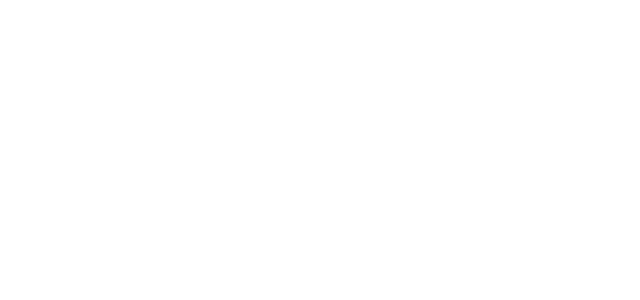
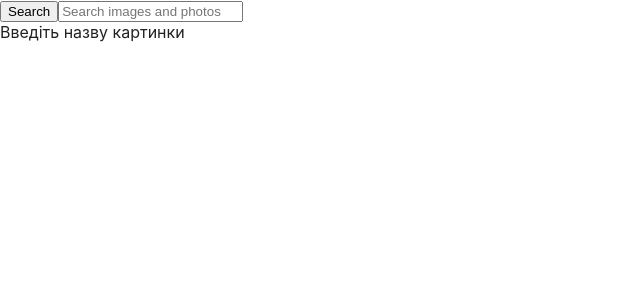
Before and after one commit to Viking3045/goit-react-hw-03-image-finder, a React (Create React App) app: page / in a window 1280 px wide. Shown: the top 300 px of the page, without its empty margins (0-640 px from the left). Built offline with nearby package versions, Linux system fonts and the light colour scheme.

Commit message:
add fetch, loader,Searchbar and ImageGallery

```diff
--- a/package.json
+++ b/package.json
@@ -9,7 +9,9 @@
     "@testing-library/user-event": "^13.5.0",
     "react": "^18.1.0",
     "react-dom": "^18.1.0",
+    "react-loader-spinner": "^5.3.4",
     "react-scripts": "5.0.1",
+    "react-toastify": "^9.1.2",
     "web-vitals": "^2.1.3"
   },
   "scripts": {
--- a/src/components/App.jsx
+++ b/src/components/App.jsx
@@ -1,7 +1,70 @@
-export const App = () => {
-  return (
-    <div>
+import React from 'react';
+// import { ToastContainer} from 'react-toastify';
+// import css from './Searchbar/Searchbar.module.css'
+import Searchbar from "./Searchbar/Searchbar";
+import ImageGallery from "./ImageGallery/ImageGallery";
 
-    </div>
-  );
+export class App extends React.Component {
+state={name:''}
+
+
+  handleFormSubmit = name => {
+    this.setState({ name })
+  }
+  render() {
+    return (
+      <div>
+        <Searchbar onSubmit={this.handleFormSubmit} />
+        <ImageGallery name={this.state.name} />
+        {/* <ToastContainer autoClose={5000}/> */}
+     </div>
+   )
+ }
 };
+
+
+
+//  state = {
+//     img: null,
+//     loading:false,
+//   }
+//   componentDidMount() {
+//   //   this.setState({ loading: true })
+//   //   fetch(
+//   //     'https://pixabay.com/api/?q=cat&page=1&key=34850803-a728da3cec220ddd15679bd1c&image_type=photo&orientation=horizontal&per_page=12'
+//   //   )
+//   //     .then(res => res.json())
+//   //     .then(img => this.setState({ img })).finally(()=>{this.setState(({loading:false}))});
+//   //   //  console.log(this.state.img.hits)
+//   // }
+//   render() {
+//     // console.log(this.state.img.hits)
+//     return (
+//       <div>
+//         {/* <header className={css.searchbar}>
+//             <form className={css.form}>
+//               <button type="submit" className={css.button}>
+//                 <span className={css.buttonLabel}>Search</span>
+//     </button>
+
+//     <input
+//                 className={css.input}
+//       type="text"
+//       // autocomplete="off"
+//       // autofocus
+//       placeholder="Search images and photos"
+//     />
+//   </form>
+//         </header>
+//         {this.state.loading && <h1>Завантажуємо</h1>}
+//         {this.state.img && (
+//           <ul className={css.gallery}>
+//             <li>likes:{this.state.img.total}</li>
+//       </ul>
+//         )}
+//         */}
+//          <Searchbar/>
+//         {/* <ImageGallery/>  */}
+//       </div>
+//     );
+//   }
--- a/src/components/ImageGallery/ImageGallery.jsx
+++ b/src/components/ImageGallery/ImageGallery.jsx
@@ -0,0 +1,92 @@
+import React from 'react';
+import Loader from 'components/Loader/Loader';
+// import ImageGalleryItem from 'components/ImageGalleryItem/ImageGalleryItem';
+import css from './ImageGallery.module.css';
+
+class ImageGallery extends React.Component {
+  state = {
+    img: null,
+    error: null,
+    status:'idle',
+  };
+  componentDidUpdate(prevProps, prevState) {
+    if (prevProps.name !== this.props.name) {
+      //   console.log('1prevProps:', prevProps.name);
+      //   console.log('2pokemonInfo:', this.props.name);
+      //   console.log('щось змінилось');
+      this.setState({ status:'pending'});
+      setTimeout(() => {
+        fetch(
+          `https://pixabay.com/api/?q=${this.props.name}&page=1&key=34850803-a728da3cec220ddd15679bd1c&image_type=photo&orientation=horizontal&per_page=12`
+        )
+          .then(responce => {
+            if (responce.ok) {
+              return responce.json()
+            }
+            return Promise.reject(new Error('Всепропало2222'))
+          })
+          .then(img => this.setState({ img, status:'resolved' }))
+          .catch(error => this.setState({ error, status:'rejected' }))
+          // .finally(() => this.setState({ loading: false }));
+      }, 1000);
+    }
+  }
+  render() {
+    const { img, error, status } = this.state;
+    // img && console.log(img.hits)
+    // const { name } = this.props;
+    //     img && img.hits.map(({ previewURL, id }) => (
+    // console.log(previewURL)
+    // )
+    // )
+
+    if (status === 'idle') {
+      return <div>Введіть назву картинки</div>
+    }
+
+    if (status === 'pending') {
+      return <Loader />
+    }
+
+    if (status === 'rejected') {
+      return <h2>{error.message}</h2>
+    }
+
+    if (img.hits.length=== 0) {
+      return <h1>Вибачте, картинка {this.props.name}відсутня в нашому сервісі</h1>
+    }
+
+    if (status === 'resolved') {
+      return <ul className={css.gallery}>
+          {img.hits.map(({ previewURL, id, tag }) => (
+              <li key={id}>
+                <img src={previewURL} width="300" height="300" alt={tag} />
+              </li>
+            ))}
+        </ul>
+    }
+    // return (
+    //   <div>
+    //     {/* {error && <h2>{error.message}</h2>} */}
+
+    //     {/* {loading && <Loader />} */}
+    //     {/* {!name && <div>Введіть назву картинки</div>} */}
+    //     <ul className={css.gallery}>
+    //       {/* {img && <li>
+    //         <img src={img.hits.imageURL} width='300' alt="" />
+    //               </li>
+    //       } */}
+
+    //       {img &&
+    //         img.hits.map(({ previewURL, id, tag }) => (
+    //           <li key={id}>
+    //             <img src={previewURL} width="300" height="300" alt={tag} />
+    //           </li>
+    //         ))}
+    //     </ul>
+    //   </div>
+    // );
+  }
+}
+
+export default ImageGallery;
--- a/src/components/ImageGallery/index.js
+++ b/src/components/ImageGallery/index.js
@@ -0,0 +1 @@
+export {default} from './ImageGallery'
--- a/src/components/ImageGalleryItem/index.js
+++ b/src/components/ImageGalleryItem/index.js
@@ -0,0 +1 @@
+export {default} from './ImageGalleryItem'
--- a/src/components/Loader/Loader.jsx
+++ b/src/components/Loader/Loader.jsx
@@ -0,0 +1,20 @@
+import React from 'react';
+import { Audio } from 'react-loader-spinner';
+class Loader extends React.Component{
+  render() {
+    return (
+        <Audio
+  height="80"
+  width="80"
+  radius="9"
+  color="green"
+  ariaLabel="loading"
+  // wrapperStyle
+  // wrapperClass
+/>
+    )
+  }
+}
+
+
+export default Loader
--- a/src/components/Searchbar/Searchbar.jsx
+++ b/src/components/Searchbar/Searchbar.jsx
@@ -0,0 +1,49 @@
+import React from "react";
+import css from './Searchbar.module.css'
+// import { toast } from "react-toastify";
+
+
+class Searchbar extends React.Component{
+  state = {
+  name: ''
+  }
+  handleNameChange = event => {
+    this.setState({ name: event.currentTarget.value.toLowerCase()})
+  }
+
+  handleSubmit = event => {
+    event.preventDefault();
+    if (this.state.name.trim() === '') {
+      alert('Введіть назву картинки')
+      return;
+    }
+    this.props.onSubmit(this.state.name)
+    this.setState({name:''})
+  }
+
+    render() {
+        return (
+            <header className={css.searchbar}>
+            <form onSubmit={this.handleSubmit} className={css.form}>
+              <button type="submit" className={css.button}>
+                <span className={css.buttonLabel}>Search</span>
+    </button>
+
+    <input
+                className={css.input}
+                type="text"
+                value={this.state.name}
+                onChange={this.handleNameChange}
+      // autocomplete="off"
+      // autofocus
+      placeholder="Search images and photos"
+    />
+  </form>
+</header>
+        )
+    }
+}
+
+
+
+export default Searchbar
--- a/src/components/Searchbar/index.js
+++ b/src/components/Searchbar/index.js
@@ -0,0 +1 @@
+export {default} from './Searchbar'
```
Also changed, not shown: src/components/ImageGalleryItem/ImageGalleryItem.jsx (+15 -0 lines), 1 other file (tests, documents, lock files or other folders).
